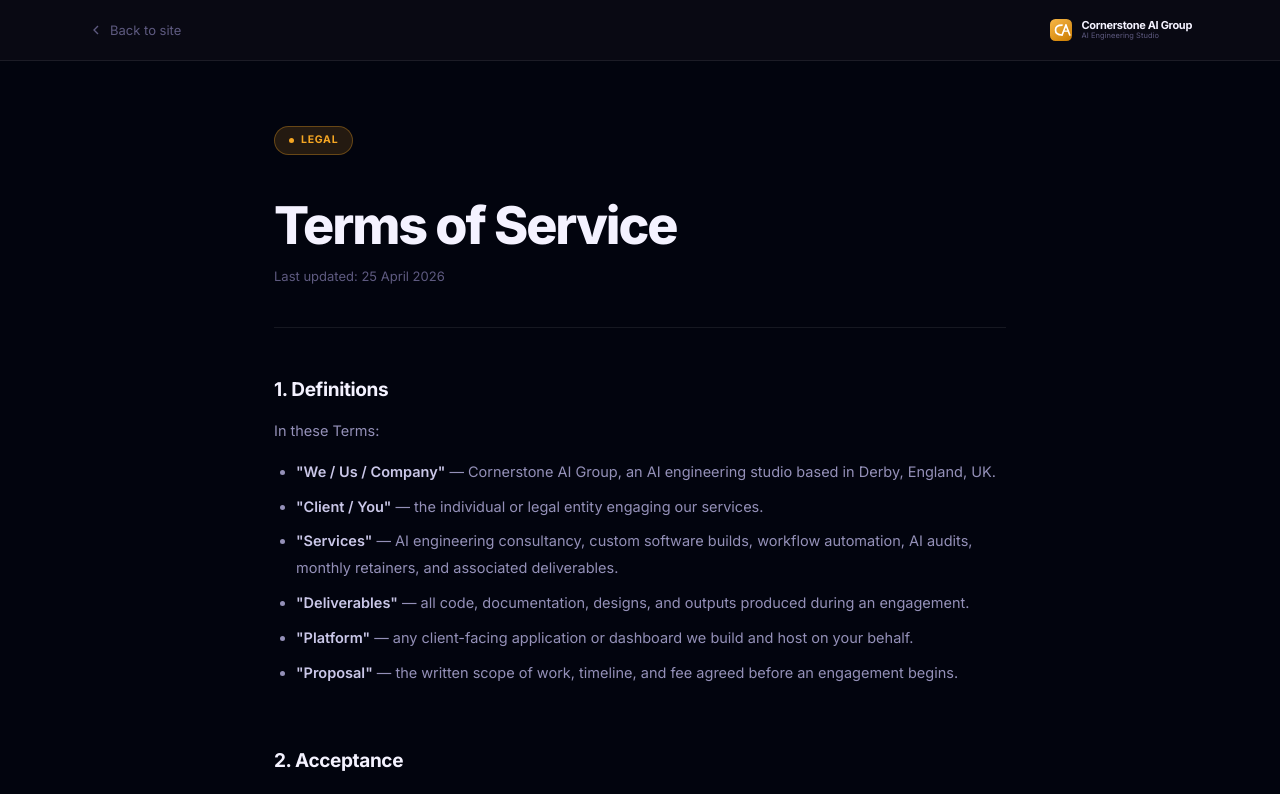
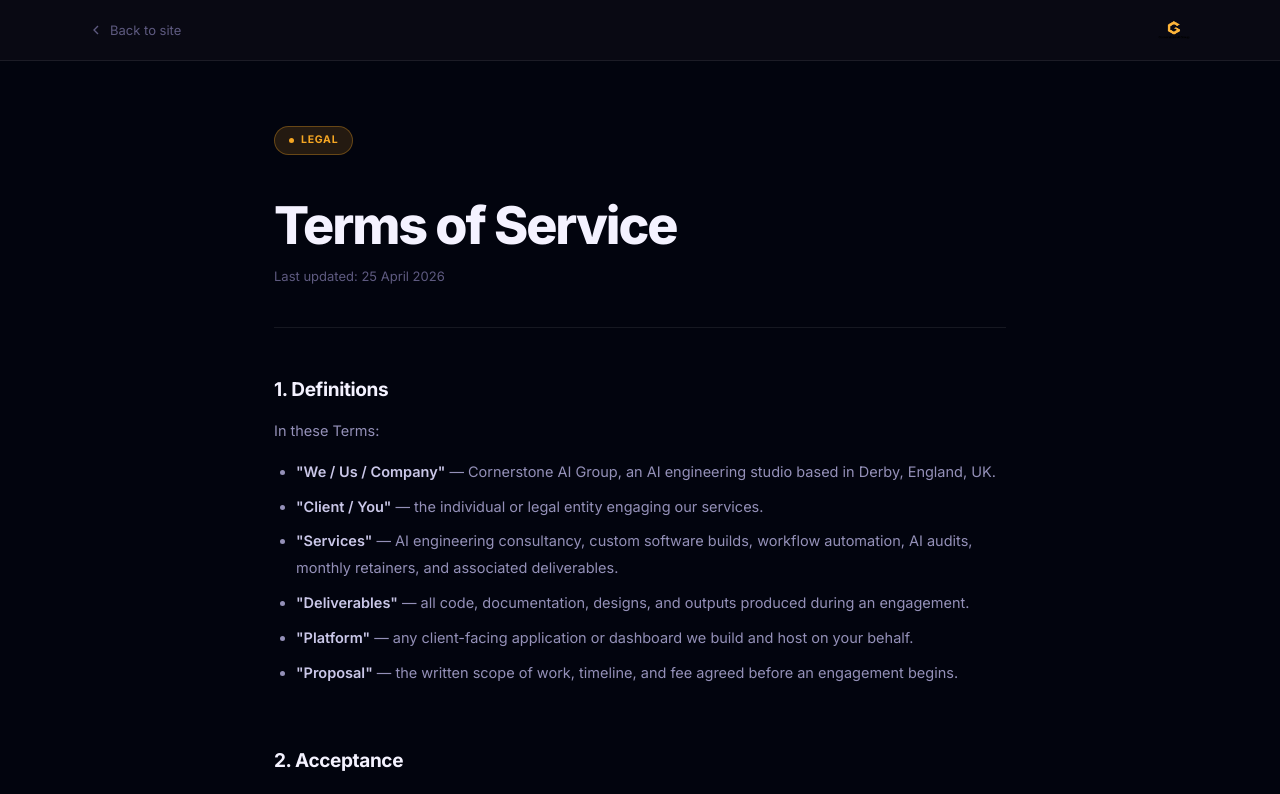
Before and after one commit to 100492107/caig-website, a React (Vite) app: page /terms in a window 1280 px wide. Shown: the top 794 px of the page. Built offline with nearby package versions, Linux system fonts and the light colour scheme.

Commit message:
Brand: replace SVG logo with Canva logo image

```diff
--- a/src/App.jsx
+++ b/src/App.jsx
@@ -324,7 +324,7 @@
     <nav className={`nav${scrolled ? ' scrolled' : ''}`}>
       <div className="nav-inner">
         <a href="/" className="nav-logo">
-          <Logo size={22} sub="Content Group" />
+          <Logo height={32} />
         </a>
         <div className="nav-right">
           <a href="#contact" className="btn btn-amber btn-md breathe">Book a Free Call</a>
@@ -485,7 +485,7 @@
         {/* Sidebar */}
         <div className="hd-sidebar">
           <div className="hd-sidebar-gem">
-            <LogoMark size={22} />
+            <LogoMark size={32} />
           </div>
           <div className="hd-sidebar-div" />
           {HD_MODULES.map((m, i) => (
@@ -1389,7 +1389,7 @@
         <div className="footer-grid">
           <div>
             <div className="footer-logo-row">
-              <Logo size={20} sub={null} />
+              <Logo height={28} />
             </div>
             <p className="footer-tagline">
               Done-for-you AI content creation for creator agencies and talent managers.
--- a/src/Logo.jsx
+++ b/src/Logo.jsx
@@ -1,100 +1,23 @@
-/* ── CAIG LOGO ──────────────────────────────────────────────────
-   C+A monogram mark — interlocking letterforms on a gold gradient
-   square. C arc left, A strokes right, shared vertical rhythm.
-   Works at 20px–80px. Gold on dark or light.
-──────────────────────────────────────────────────────────────── */
-
 export function LogoMark({ size = 32 }) {
-  const id = 'caig-grad'
   return (
-    <svg
-      viewBox="0 0 40 40"
+    <img
+      src="/logo.png"
+      alt="Cornerstone AI Group"
       width={size}
       height={size}
-      fill="none"
-      xmlns="http://www.w3.org/2000/svg"
-      style={{ flexShrink: 0 }}
-    >
-      <defs>
-        <linearGradient id={id} x1="0" y1="0" x2="1" y2="1">
-          <stop offset="0%" stopColor="#F7B034" />
-          <stop offset="100%" stopColor="#C97A00" />
-        </linearGradient>
-      </defs>
-
-      {/* Background square */}
-      <rect width="40" height="40" rx="10" fill={`url(#${id})`} />
-
-      {/* Subtle inner highlight */}
-      <rect width="40" height="40" rx="10" fill="url(#caig-shine)" opacity="0.18" />
-      <defs>
-        <linearGradient id="caig-shine" x1="0" y1="0" x2="0" y2="1">
-          <stop offset="0%" stopColor="#fff" stopOpacity="0.5" />
-          <stop offset="100%" stopColor="#fff" stopOpacity="0" />
-        </linearGradient>
-      </defs>
-
-      {/* C — arc open to the right, left half */}
-      <path
-        d="M22 11 C14 11 10 14.5 10 20 C10 25.5 14 29 22 29"
-        stroke="white"
-        strokeWidth="3"
-        strokeLinecap="round"
-        fill="none"
-      />
-
-      {/* A — two diagonal strokes meeting at apex, right half */}
-      {/* Left leg of A */}
-      <line x1="22" y1="29" x2="29" y2="11" stroke="white" strokeWidth="3" strokeLinecap="round" />
-      {/* Right leg of A — shared apex at 29,11 */}
-      <line x1="29" y1="11" x2="36" y2="29" stroke="white" strokeWidth="3" strokeLinecap="round" />
-      {/* Crossbar */}
-      <line x1="25" y1="22" x2="33" y2="22" stroke="white" strokeWidth="2.5" strokeLinecap="round" />
-    </svg>
+      style={{ flexShrink: 0, objectFit: 'contain', display: 'block' }}
+    />
   )
 }
 
-export function Logo({
-  size = 32,
-  showWordmark = true,
-  sub = 'AI Content Systems',
-  className = '',
-}) {
+export function Logo({ height = 36, className = '' }) {
   return (
-    <div
-      className={`caig-logo ${className}`}
-      style={{ display: 'flex', alignItems: 'center', gap: 10 }}
-    >
-      <LogoMark size={size} />
-      {showWordmark && (
-        <div style={{ display: 'flex', flexDirection: 'column', gap: 1 }}>
-          <span
-            style={{
-              fontWeight: 700,
-              fontSize: size * 0.5,
-              letterSpacing: '-0.03em',
-              color: 'var(--t0, #fff)',
-              lineHeight: 1,
-              whiteSpace: 'nowrap',
-            }}
-          >
-            Cornerstone AI Group
-          </span>
-          {sub && (
-            <span
-              style={{
-                fontSize: size * 0.34,
-                color: 'var(--t3, rgba(255,255,255,0.45))',
-                letterSpacing: '0.01em',
-                lineHeight: 1,
-                fontWeight: 400,
-              }}
-            >
-              {sub}
-            </span>
-          )}
-        </div>
-      )}
-    </div>
+    <img
+      src="/logo.png"
+      alt="Cornerstone AI Group"
+      height={height}
+      style={{ display: 'block', objectFit: 'contain', flexShrink: 0 }}
+      className={className}
+    />
   )
 }
```
Also changed, not shown: public/logo.png (added), 4 other files (tests, documents, lock files or other folders).
